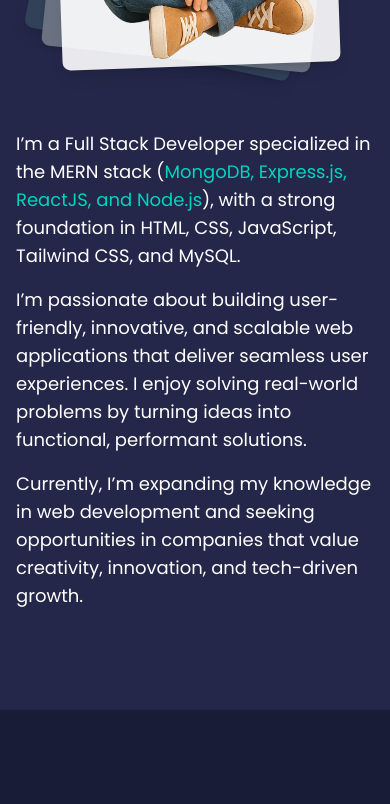
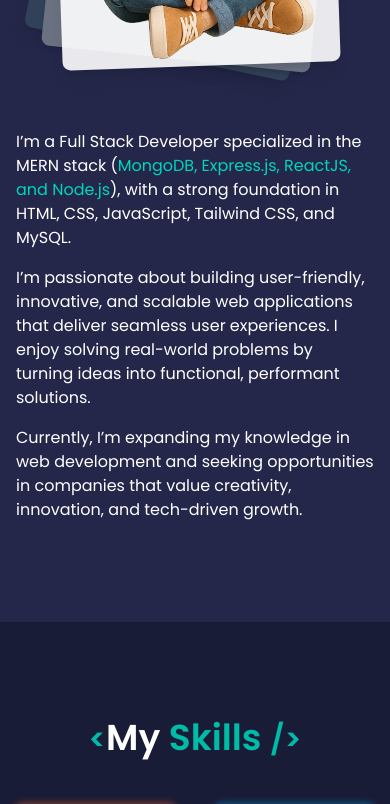
Before and after one commit to SalaitSudhakar/portfolio-site, a React (Vite) app: page / in a window 390 px wide. Shown: the part 1560-2364 px from the top of the page. Built offline with nearby package versions, Linux system fonts and the light colour scheme; the HTML template or start-up script is replaced by a standard one.

Commit message:
Completed the portfolio project

```diff
--- a/src/Componnets/About.jsx
+++ b/src/Componnets/About.jsx
@@ -26,7 +26,7 @@ const About = () => {
             whileInView={{ opacity: 1, x: 0 }}
             viewport={{ once: true }}
             transition={{ duration: 0.8, ease: "easeOut", delay: 0.2 }}
-            className="flex-1 text-lg md:text-xl z-10"
+            className="flex-1  md:text-xl z-10"
           >
             <p className="mb-4">
               I’m a Full Stack Developer specialized in the MERN stack (
@@ -42,7 +42,7 @@ const About = () => {
               I enjoy solving real-world problems by turning ideas into
               functional, performant solutions.
             </p>
-            <p className="">
+            <p>
               Currently, I’m expanding my knowledge in web development and
               seeking opportunities in companies that value creativity,
               innovation, and tech-driven growth.
--- a/src/Componnets/Contact.jsx
+++ b/src/Componnets/Contact.jsx
@@ -41,7 +41,7 @@ const Contact = () => {
   return (
     <section
       id="contact"
-      className="bg-custom-dark-blue px-4 md:px-5 lg:px-0 py-24"
+      className="bg-custom-dark-blue px-3 md:px-5 lg:px-0 py-24"
     >
       <motion.h1
         initial={{ opacity: 0, y: -20 }}
--- a/src/Componnets/Footer.jsx
+++ b/src/Componnets/Footer.jsx
@@ -4,7 +4,7 @@ const Footer = () => {
   return (
     <footer className="bg-slate-800 p-3 shadow-sm shadow-white">
       <div className="max-w-6xl mx-auto text-center">
-        <p className="text-gray-400">copyright©️{new Date().getFullYear()} Salait Sudhakar</p>
+        <p className=" text-xs sm:text-base text-gray-400">copyright©️{new Date().getFullYear()} Salait Sudhakar</p>
       </div>
     </footer>
   );
```
